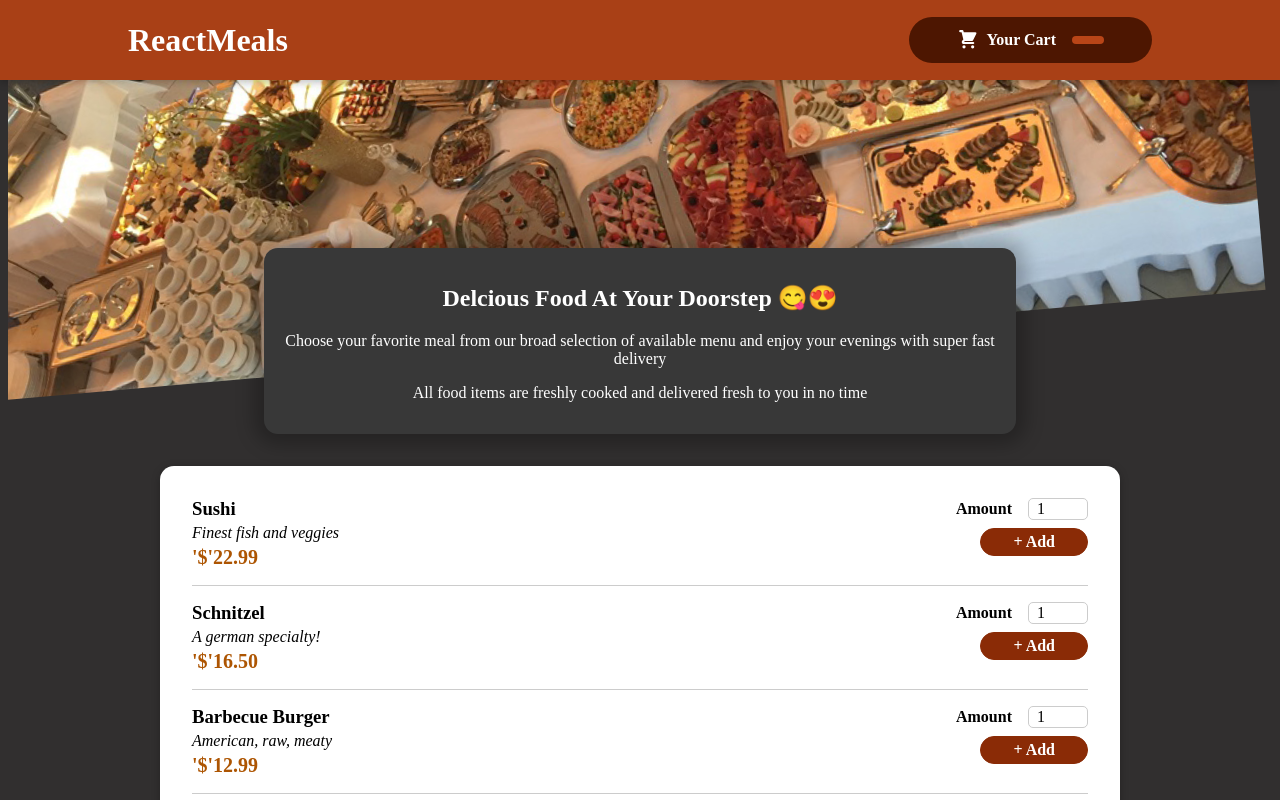
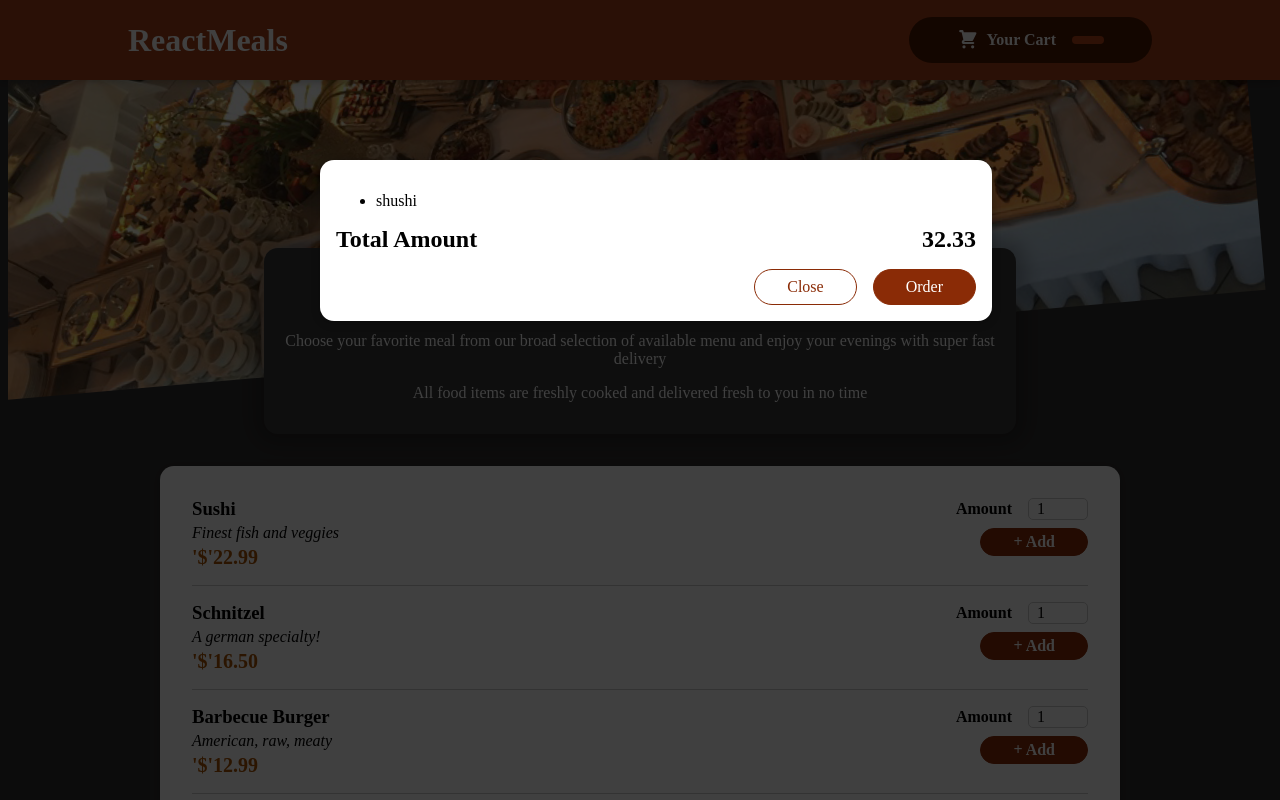
Before and after one commit to sanyam1999/Food-Ordering-App, a React (Create React App) app: page / in a window 1280 px wide. Both pictures are taken after a click on the button "Your Cart". Shown: the top 800 px of the page. Built offline with nearby package versions, Linux system fonts and the light colour scheme.

Commit message:
Worked on cart, added modaly overlay and backdrop

```diff
--- a/public/index.html
+++ b/public/index.html
@@ -28,6 +28,7 @@
   </head>
   <body>
     <noscript>You need to enable JavaScript to run this app.</noscript>
+    <div id="overlays"></div>
     <div id="root"></div>
     <!--
       This HTML file is a template.
--- a/src/App.js
+++ b/src/App.js
@@ -1,11 +1,23 @@
-import React from "react";
+import React, { useState } from "react";
 import Header from "./components/Layout/Header";
 import Meals from "./components/Meals/Meals";
+import Cart from "./components/Cart/Cart";
 
 function App() {
+  const [cartIsShown, setcartIsShown] = useState(false);
+
+  const showCartHandler = () => {
+    setcartIsShown(true);
+  };
+
+  const hideCartHandler = () => {
+    setcartIsShown(false);
+  };
+
   return (
     <React.Fragment>
-      <Header />
+      {cartIsShown && <Cart onClose={hideCartHandler}/>}
+      <Header onShowCart={showCartHandler}/>
       <main>
         <Meals />
       </main>
--- /dev/null
+++ b/src/components/Cart/Cart.js
@@ -0,0 +1,28 @@
+import Modal from "../UI/Modal";
+import classes from "./Cart.module.css";
+
+const Cart = (props) => {
+    const cartitems = (
+        <ul>
+            {[{ id: "c1", name: "shushi", amount: 2, price: 12.99 }].map((item) => (
+                <li>{item.name}</li>
+            ))}
+        </ul>
+    );
+
+    return (
+        <Modal onBackdrop={props.onClose}>
+            {cartitems}
+            <div className={classes.total}>
+                <span>Total Amount</span>
+                <span>32.33</span>
+            </div>
+            <div className={classes.actions}>
+                <button className={classes["button--alt"]} onClick={props.onClose}>Close</button>
+                <button className={classes.button}>Order</button>
+            </div>
+        </Modal>
+    );
+};
+
+export default Cart;
--- /dev/null
+++ b/src/components/Cart/Cart.module.css
@@ -0,0 +1,46 @@
+.cart-items {
+    list-style: none;
+    margin: 0;
+    padding: 0;
+    max-height: 20rem;
+    overflow: auto;
+  }
+
+  .total {
+    display: flex;
+    justify-content: space-between;
+    align-items: center;
+    font-weight: bold;
+    font-size: 1.5rem;
+    margin: 1rem 0;
+  }
+
+  .actions {
+    text-align: right;
+  }
+
+  .actions button {
+    font: inherit;
+    cursor: pointer;
+    background-color: transparent;
+    border: 1px solid #8a2b06;
+    padding: 0.5rem 2rem;
+    border-radius: 25px;
+    margin-left: 1rem;
+  }
+
+  .actions button:hover,
+  .actions button:active {
+    background-color: #5a1a01;
+    border-color: #5a1a01;
+    color: white;
+  }
+
+  .actions .button--alt {
+    color: #8a2b06;
+  }
+
+  .actions .button {
+    background-color: #8a2b06;
+    color: white;
+  }
--- a/src/components/Layout/Header.js
+++ b/src/components/Layout/Header.js
@@ -1,16 +1,17 @@
 import React from "react";
-import mealsImg from '../../Assets/meals.jpg';
-import classes from './Header.module.css';
+import mealsImg from "../../Assets/meals.jpg";
+import classes from "./Header.module.css";
 import HeaderCartButton from "./HeaderCartButton";
+
 const Header = (props) => {
     return (
         <React.Fragment>
             <header className={classes.header}>
                 <h1>ReactMeals</h1>
-                <HeaderCartButton/>
+                <HeaderCartButton onClick={props.onShowCart} />
             </header>
-            <div className={classes['main-image']}>
-                <img  src={mealsImg}  alt="Table full of food"/>
+            <div className={classes["main-image"]}>
+                <img src={mealsImg} alt="Table full of food" />
             </div>
         </React.Fragment>
     );
--- a/src/components/Layout/HeaderCartButton.js
+++ b/src/components/Layout/HeaderCartButton.js
@@ -3,7 +3,7 @@
 
 const HeaderCartButton = (props) => {
     return (
-        <button className={classes.button}>
+        <button className={classes.button}  onClick={props.onClick}>
             <span className={classes.icon}>
                 <CartIcon/>
             </span>
--- /dev/null
+++ b/src/components/UI/Modal.js
@@ -0,0 +1,30 @@
+import React from "react";
+import ReactDOM from "react-dom";
+import classes from "./Modal.module.css";
+
+const Backdrop = (props) => {
+    return <div className={classes.backdrop} onClick={props.onBackdrop}/>;
+};
+
+const ModalOverlay = (props) => {
+    return (
+        <div className={classes.modal}>
+            <div className={classes.content}>{props.children}</div>
+        </div>
+    );
+};
+
+const Modal = (props) => {
+    return (
+        <React.Fragment>
+            {ReactDOM.createPortal(<Backdrop onBackdrop={props.onBackdrop}/>, document.getElementById("overlays"))}
+
+            {ReactDOM.createPortal(
+                <ModalOverlay>{props.children}</ModalOverlay>,
+                document.getElementById("overlays")
+            )}
+        </React.Fragment>
+    );
+};
+
+export default Modal;
--- /dev/null
+++ b/src/components/UI/Modal.module.css
@@ -0,0 +1,40 @@
+.backdrop {
+    position: fixed;
+    top: 0;
+    left: 0;
+    width: 100%;
+    height: 100vh;
+    z-index: 20;
+    background-color: rgba(0, 0, 0, 0.75);
+  }
+
+  .modal {
+    position: fixed;
+    top: 20vh;
+    left: 5%;
+    width: 90%;
+    background-color: white;
+    padding: 1rem;
+    border-radius: 14px;
+    box-shadow: 0 2px 8px rgba(0, 0, 0, 0.25);
+    z-index: 30;
+    animation: slide-down 300ms ease-out forwards;
+  }
+
+  @media (min-width: 768px) {
+    .modal {
+      width: 40rem;
+      left: calc(50% - 20rem);
+    }
+  }
+
+  @keyframes slide-down {
+    from {
+      opacity: 0;
+      transform: translateY(-3rem);
+    }
+    to {
+      opacity: 1;
+      transform: translateY(0);
+    }
+  }
```
